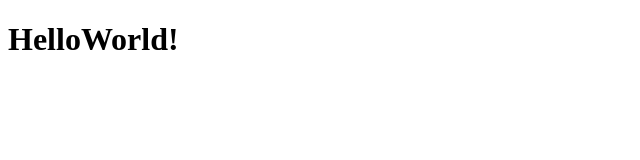
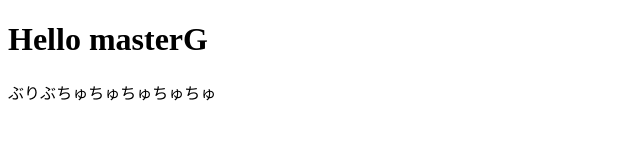
Before and after one commit to izumin-917/HelloGit, a plain HTML site: page docs/index.html in a window 1280 px wide. Shown: the whole page, without its empty margins (0-640 px from the left). Drawn offline with Linux system fonts and the light colour scheme.

Commit message:
G先生に変更

```diff
--- a/docs/index.html
+++ b/docs/index.html
@@ -5,6 +5,7 @@
 <title>Hello</title>
 </head>
 <body>
-  <h1>HelloWorld!</h1>
+  <h1>Hello masterG</h1>
+  ぶりぶちゅちゅちゅちゅちゅ
 </body>
 </html>
```
